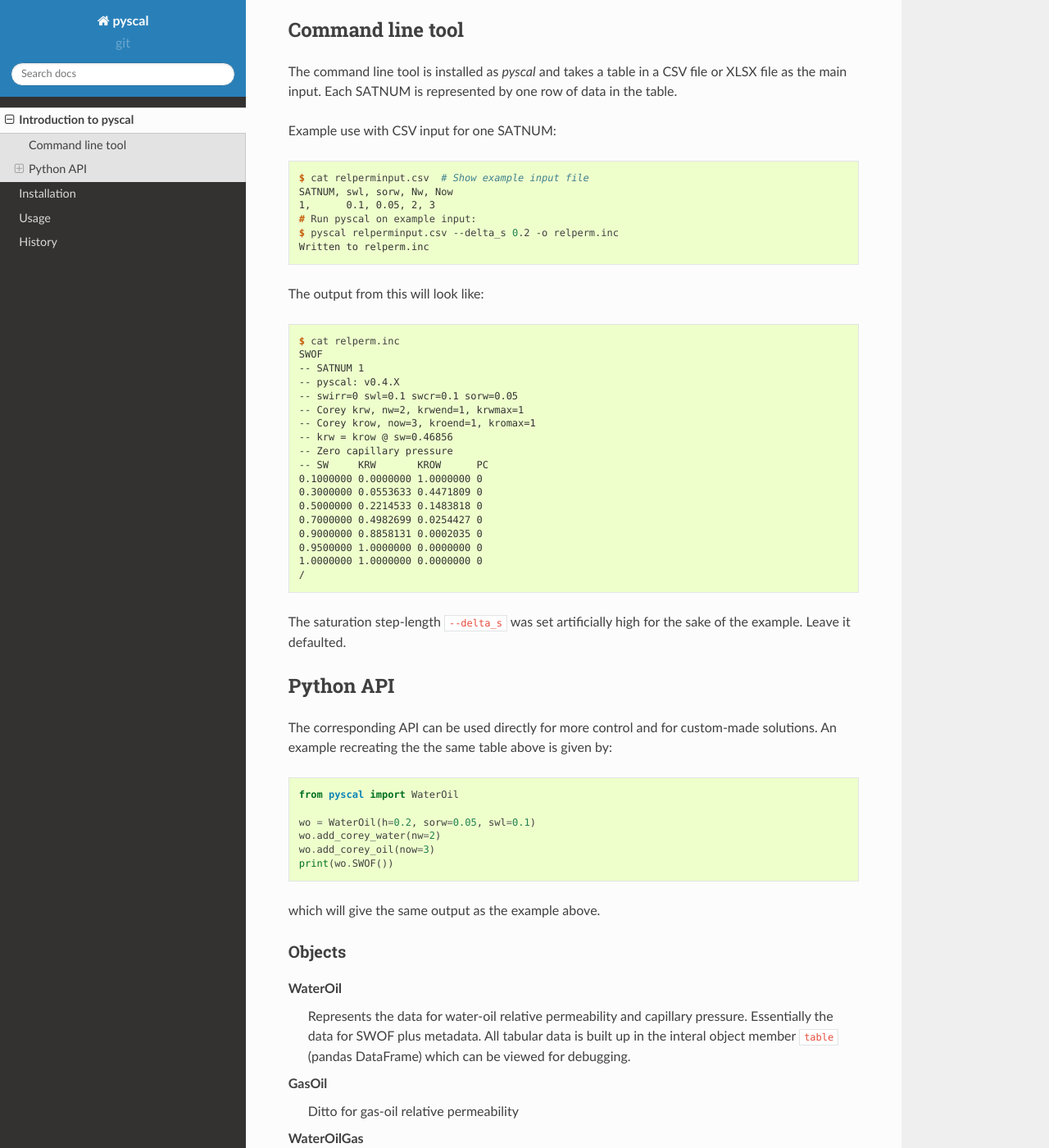
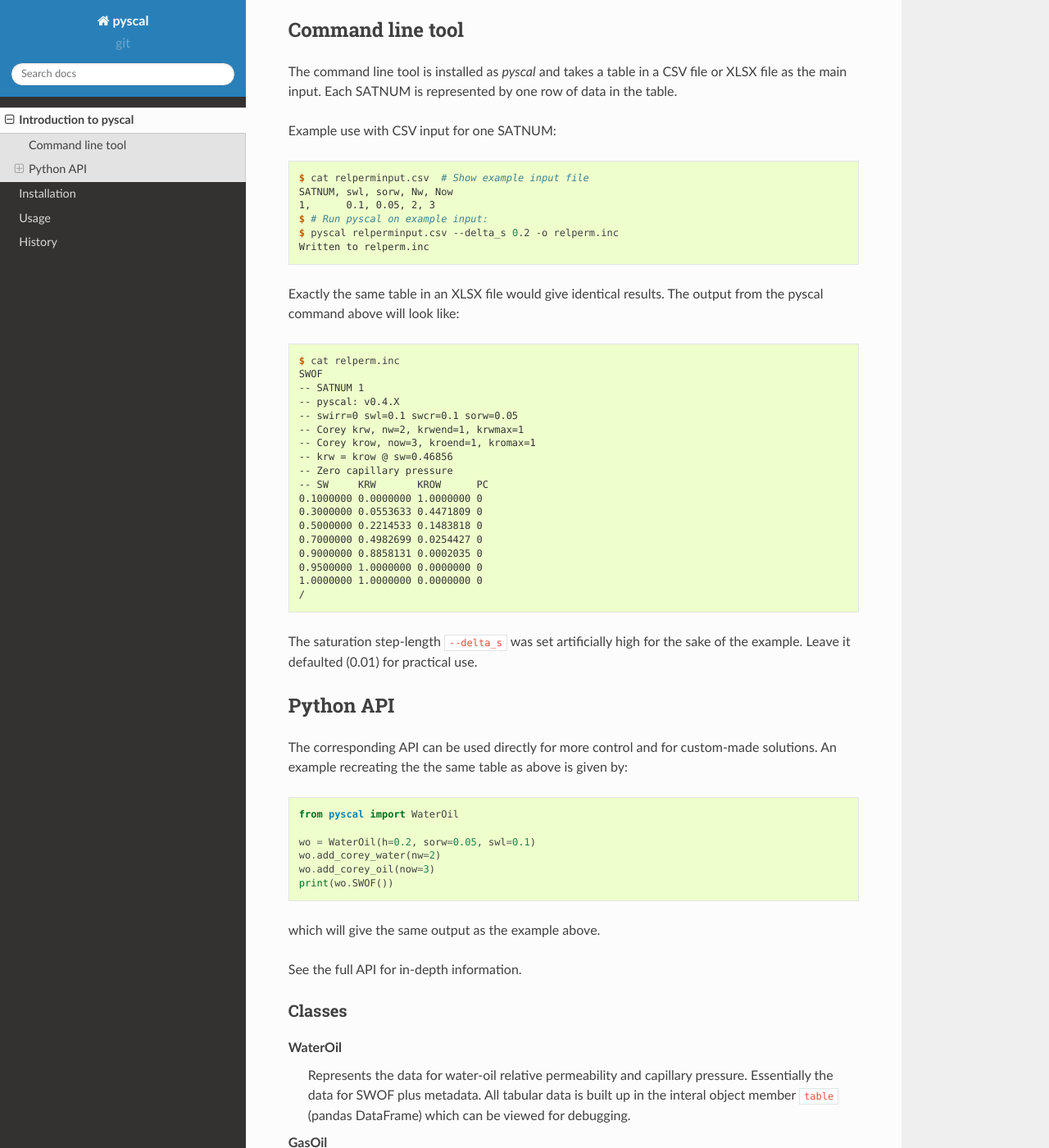
Before and after one commit to equinor/pyscal, a Sphinx documentation site: the page built from docs/introduction.rst, in a window 1280 px wide and 1400 px high, scrolled down 647 px. Shown: the whole window at 82% size. Built offline with Sphinx 7.4.7 and the Read the Docs theme 2.0.0, drawn with Linux system fonts in a browser that asks for light colours; pages that are not in the unit, such as notebooks, are missing from menus.

```diff
--- a/docs/introduction.rst
+++ b/docs/introduction.rst
@@ -34,11 +34,12 @@
     $ cat relperminput.csv  # Show example input file
     SATNUM, swl, sorw, Nw, Now
     1,      0.1, 0.05, 2, 3
-    # Run pyscal on example input:
+    $ # Run pyscal on example input:
     $ pyscal relperminput.csv --delta_s 0.2 -o relperm.inc
     Written to relperm.inc
 
-The output from this will look like:
+Exactly the same table in an XLSX file would give identical results. The output
+from the pyscal command above will look like:
 
 .. code-block:: console
 
@@ -63,13 +64,13 @@
 
 
 The saturation step-length ``--delta_s`` was set artificially high for the sake
-of the example. Leave it defaulted.
+of the example. Leave it defaulted (0.01) for practical use.
 
 Python API
 ----------
 
 The corresponding API can be used directly for more control and for custom-made
-solutions. An example recreating the the same table above is given by:
+solutions. An example recreating the the same table as above is given by:
 
 .. code-block:: python
 
@@ -82,7 +83,9 @@
 
 which will give the same output as the example above.
 
-Objects
+See the full API for in-depth information.
+
+Classes
 ^^^^^^^
 
 WaterOil
```
Also changed, not shown: README.md (+2 -1 lines), 1 other file.
